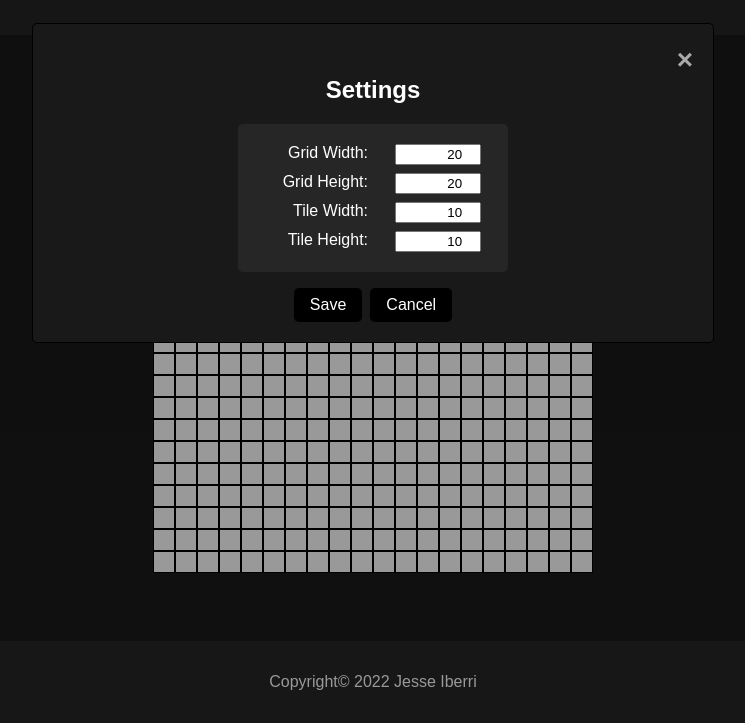
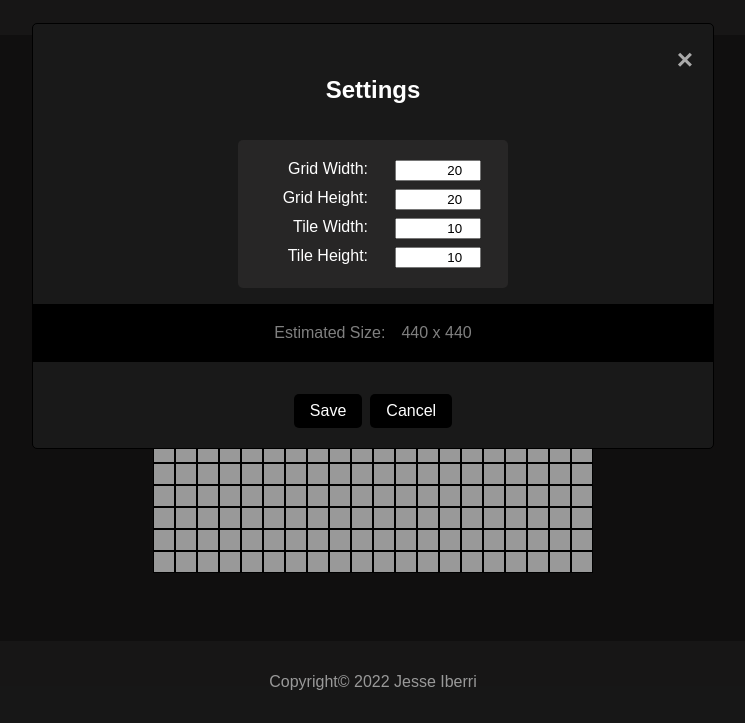
Before and after one commit to heyzuess/Etch-A-Sketch, a plain HTML site: page index.html in a window 1280 px wide. Both pictures are taken after a click on the button "Settings". Shown: the part 77-800 px from the top of the page, without its empty margins (267-1012 px from the left). Drawn offline with Linux system fonts and the light colour scheme.

Commit message:
Update 1.005 - Added size summary

```diff
--- a/index.html
+++ b/index.html
@@ -34,20 +34,23 @@
                     <div id="formContainer">
                         <div class="formContent">
                             <label for="gridWidth">Grid Width:</label>
-                            <input id="gridWidth" type="number">
+                            <input class="formField" id="gridWidth" type="number">
                         </div>
                         <div class="formContent">
                             <label for="gridHeight">Grid Height:</label>
-                            <input id="gridHeight" type="number">
+                            <input class="formField" id="gridHeight" type="number">
                         </div>
                         <div class="formContent">
                             <label for="tileWidth">Tile Width:</label>
-                            <input id="tileWidth" type="number">
+                            <input class="formField" id="tileWidth" type="number">
                         </div>
                         <div class="formContent">
                             <label for="tileHeight">Tile Height:</label>
-                            <input id="tileHeight" type="number">
+                            <input class="formField" id="tileHeight" type="number">
                         </div>
+                    </div>
+                    <div id="summary">
+                        <span>Estimated Size:</span><span id="estimateSize">0</span>
                     </div>
                     <div id="formButtons">
                         <button id="saveChanges">Save</button>
--- a/script.js
+++ b/script.js
@@ -69,6 +69,15 @@ class Grid {
         return new Size(this.size.width * tileActualSize.width,
                         this.size.height * tileActualSize.height);
     }
+
+    // Assuming the .grid-tile css still has a 1px solid border
+    // This is needed because the tile will not be created yet
+    // when determining new gride size
+    static guessSize(gridSize, tileSize, borderSize) {
+        let tileGuessSize = Tile.guessSize(tileSize, borderSize);
+        return new Size(gridSize.width * tileGuessSize.width,
+                        gridSize.height * tileGuessSize.height);
+    }
 }
 
 class Column {
@@ -103,6 +112,14 @@ class Tile {
         let width = (this.size.width * 2) + borderSize.width;
         let height = (this.size.height * 2) + borderSize.height;
         return new Size(width, height);
+    }
+
+    // Assuming the .grid-tile css still has a 1px solid border
+    // This is needed because the tile will not be created yet
+    // when determining new gride size
+    static guessSize(tileSize, borderSize) {
+        return new Size((tileSize.width * 2) + (borderSize.width * 2),
+                        (tileSize.height * 2) + (borderSize.height * 2));
     }
 
     borderSize () {
@@ -184,6 +201,13 @@ class Settings {
         let tileSize = new Size(this.elements.tileWidth.value,
                                 this.elements.tileHeight.value);
 
+        let tempSize = Grid.guessSize(gridSize, tileSize, new Size(1, 1));
+
+        if (tempSize.width > 960 || tempSize.height > 960) {
+            window.alert(`Grid Size ${tempSize.width} x ${tempSize.height} can not exceed 960 x 960.\nPlease try a different size.`);
+            return false;
+        }
+
         temp = new Grid(gridSize, tileSize);
         if (!temp) return false;
 
@@ -200,9 +224,7 @@ const modalContainer = document.getElementById("modalContainer");
 
 document.getElementById('exitSettings').addEventListener('click', () => hideSettings());
 
-document.getElementById('settingsButton').addEventListener('click', () => {
-    modalContainer.style.display = 'block';
-});
+document.getElementById('settingsButton').addEventListener('click', () => showSettings());
 
 document.getElementById('clearButton').addEventListener('click', () => settingsBuffer.grid.clearDrawing());
 
@@ -213,8 +235,7 @@ window.addEventListener('click', (ev) => {
 document.getElementById('saveChanges').addEventListener('click', () => {
     if (settingsBuffer.hasChanges() && !confirmSettings()) return;
 
-    settingsBuffer.applyChanges();
-    hideSettings();
+    if (settingsBuffer.applyChanges()) hideSettings();
 });
 
 document.getElementById('discardChanges').addEventListener('click', () => {
@@ -222,6 +243,12 @@ document.getElementById('discardChanges').addEventListener('click', () => {
         settingsBuffer.discardChanges();
     hideSettings();
 });
+
+let elements = document.getElementsByClassName('formContent');
+
+for (let element of elements) {
+    element.addEventListener('input', () => updateSummary());
+}
 
 let grid = new Grid(new Size(20, 20), new Size(10, 10));
 grid.clearAll();
@@ -236,6 +263,11 @@ let settingsElements = {
 
 let settingsBuffer = new Settings(grid, settingsElements);
 
+function showSettings () {
+    updateSummary();
+    modalContainer.style.display = 'block';
+}
+
 function hideSettings () {
     settingsBuffer.discardChanges();
     modalContainer.style.display = 'none';
@@ -244,3 +276,31 @@ function hideSettings () {
 function confirmSettings () {
     return confirm('Changes will reset grid, do you want to continue?');
 }
+
+function updateSummary () {
+    let gridSize = new Size(0, 0);
+    let tileSize = new Size(0, 0);
+
+    let elements = document.getElementsByClassName('formField');
+
+    for (let element of elements) {
+        switch (element.id) {
+            case 'gridWidth':
+                gridSize.width = element.value;
+                break;
+            case 'gridHeight':
+                gridSize.height = element.value;
+                break;
+            case 'tileWidth':
+                tileSize.width = element.value;
+                break;
+            case 'tileHeight':
+                tileSize.height = element.value;
+                break;
+        }
+    }
+
+    let summary = document.getElementById('estimateSize');
+    let tempSize = Grid.guessSize(gridSize, tileSize, new Size(1, 1));
+    summary.innerHTML = `${tempSize.width} x ${tempSize.height}`;
+}
--- a/style.css
+++ b/style.css
@@ -48,6 +48,8 @@ header, footer {
     flex-direction: column;
     flex: 1;
 
+    gap: 16px;
+
     width: 100%;
     align-items: center;
 }
@@ -81,6 +83,17 @@ header, footer {
 
     margin: 0 10%;
     width: 30%;
+}
+
+#summary {
+    display: flex;
+    gap: 16px;
+    color: grey;
+    background-color: black;
+    padding: 20px;
+    width: 100%;
+    justify-content: center;
+    align-items: center;
 }
 
 #formButtons {
```
